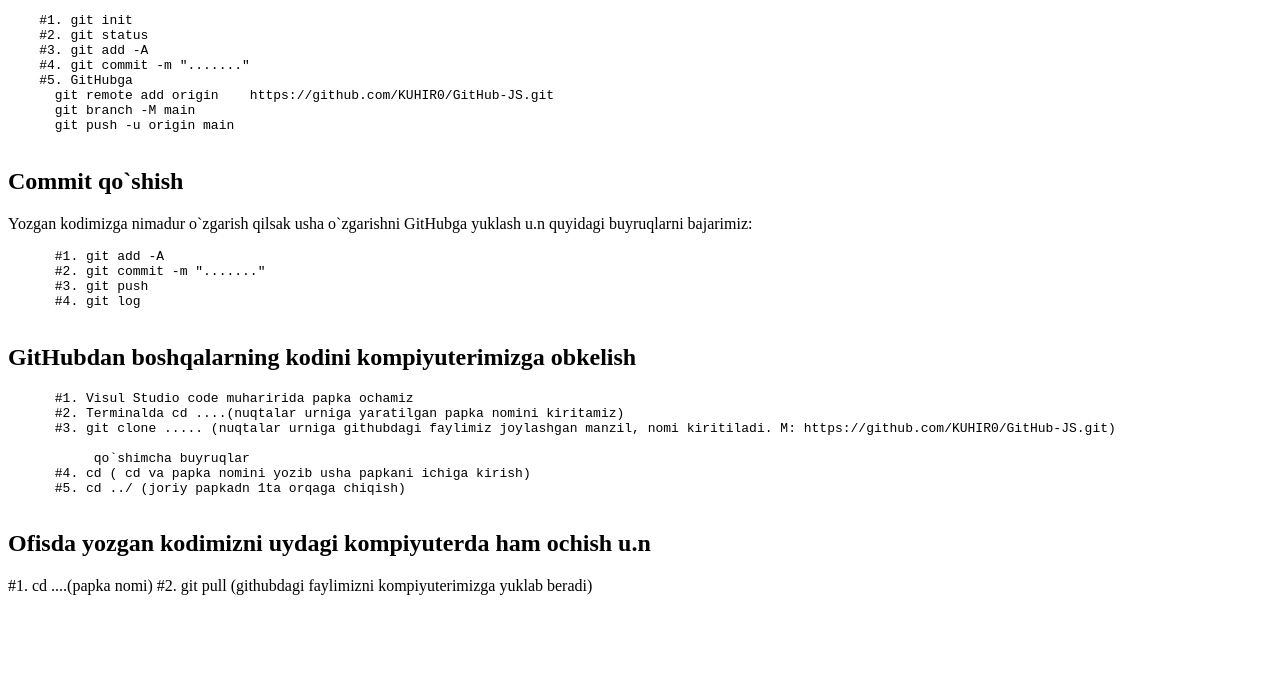
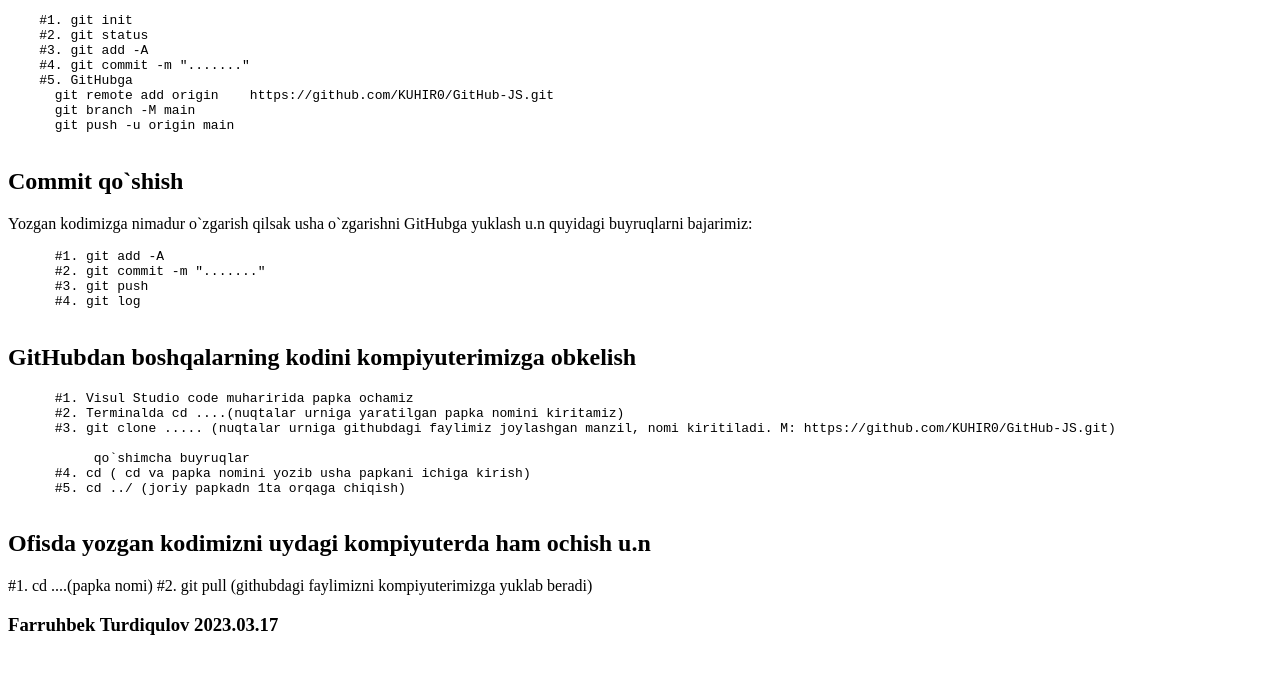
Before and after one commit to KUHIR0/GitHub-JS, a plain HTML site: page index.html in a window 1280 px wide. Shown: the part 101-774 px from the top of the page. Drawn offline with Linux system fonts and the light colour scheme.

Commit message:
add my name

```diff
--- a/index.html
+++ b/index.html
@@ -49,6 +49,8 @@
     #1. cd ....(papka nomi)
     #2. git pull (githubdagi faylimizni kompiyuterimizga yuklab beradi)
 
+    <h3>Farruhbek Turdiqulov 2023.03.17</h3>
+
     <script src="script.js"></script>
 </body>
 </html>
```
